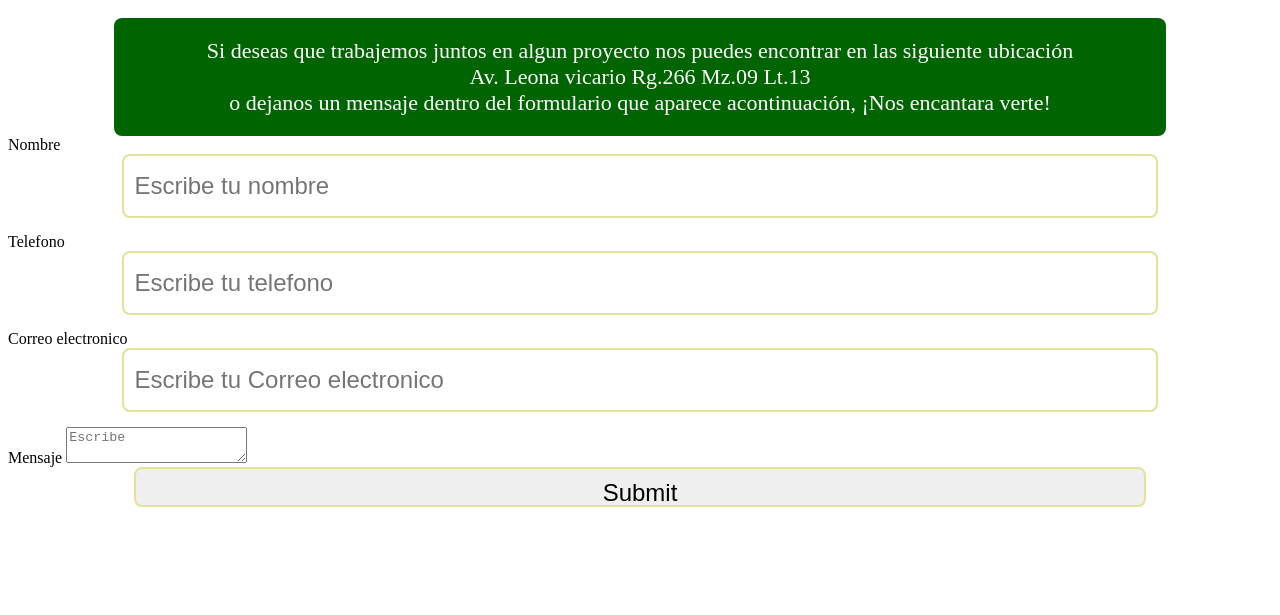
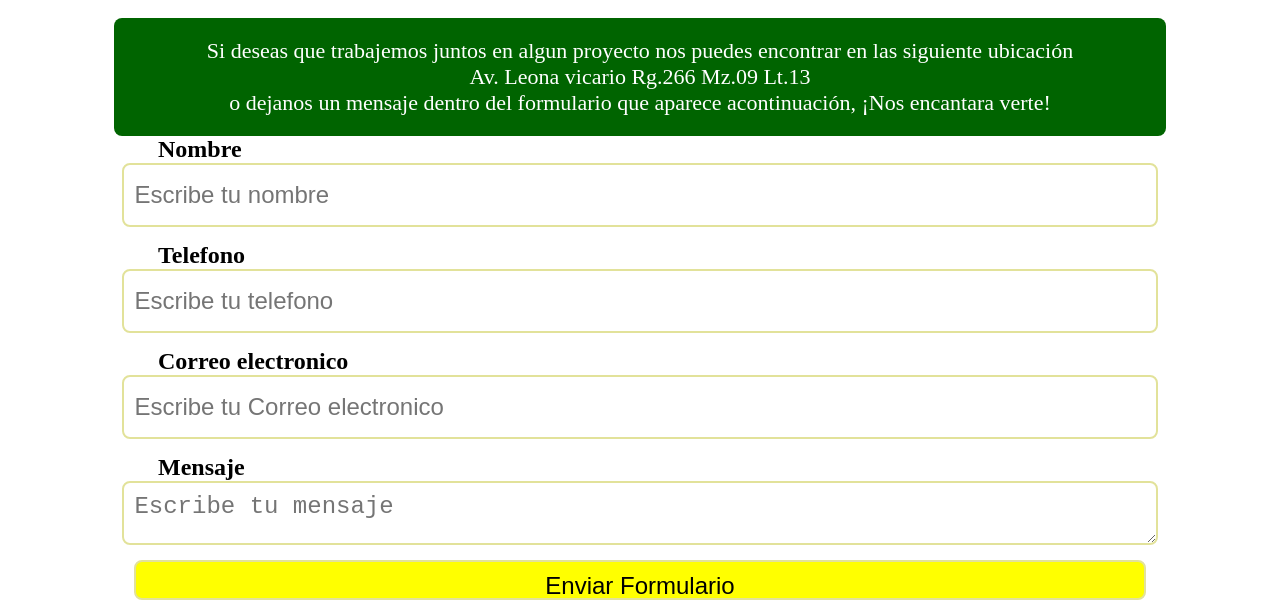
Before and after one commit to itzuz77-eng/ingieneria-de-software, a plain HTML site: page contacto.html in a window 1280 px wide. Shown: the part 570-1185 px from the top of the page. Before the commit the page ends 1092 px from the top, so only its background shows below. Drawn offline with Linux system fonts and the light colour scheme.

Commit message:
Formulario

```diff
--- a/contacto.html
+++ b/contacto.html
@@ -23,8 +23,8 @@
         <label for=""> Correo electronico</label>
         <input type="Email" placeholder="Escribe tu Correo electronico">
         <label for="">Mensaje</label>
-        <textarea name="" id="" placeholder = Escribe tu mensaje ></textarea>
-        <input type="submit">
+        <textarea name="" id="" placeholder = "Escribe tu mensaje" ></textarea>
+        <input type="submit"   value="Enviar Formulario">
       </form>
 
 </div>
--- a/styles.css
+++ b/styles.css
@@ -99,15 +99,16 @@ img:hover{
    margin: 40px auto;
   }
 
-  #formcontainer label{
+   label{
    display: block;
    margin-bottom: 20px;
    font-weight: bold;
-   font-size: 24px ;
+   font-size: 24px;
    margin: auto;
+   margin-left:150px;
   }
 
-  #Formcontainer input, #formcontainer textarea {
+  #Formcontainer input,textarea {
    display:block;
    border : 2px solid rgb(226, 226, 154);
    border-radius: 8px;
@@ -124,6 +125,6 @@ img:hover{
    margin: auto;
   }
 
-  #formcontainer button {
-   background-color: blanchedalmond;
+ input[type=submit] {
+   background-color: yellow;
   }
```
Also changed, not shown: hola.html (added, +1 -0 lines).
